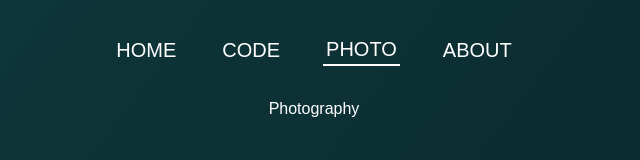
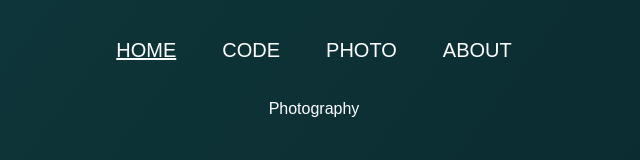
Before and after one commit to adityanaithani/adityanaithani.github.io, a React (Create React App) app: page /photography in a window 1280 px wide. In both pictures the pointer is over the link "HOME". Shown: the top 160 px of the page, without its empty margins (326-966 px from the left). Built offline with nearby package versions, Linux system fonts and the light colour scheme; a web font is replaced by a local one.

Commit message:
lowkey i forgot what these were lol

```diff
--- a/src/pages/Home.js
+++ b/src/pages/Home.js
@@ -7,9 +7,9 @@ import '../styles/Home.css';
 function Home() {
   return (
     <div className = "home" >
-      <div className = "about noselect">
-        <h2 className = "glow"> aditya. </h2>
-        <div className = "prompt">
+      <div className = "about">
+        <h2 className = "glow noselect"> aditya. </h2>
+        <div className = "prompt noselect">
           <p> cs, bio, photo.</p>
           <a href = "https://www.linkedin.com/in/aditya-naithani/" className = "icons"> <LinkedInIcon /> </a>
           <a href = "https://github.com/adityanaithani" className = "icons"> <GitHubIcon /> </a>
--- a/src/styles/Navbar.css
+++ b/src/styles/Navbar.css
@@ -27,19 +27,7 @@
   display: inline-block;
   position: relative;
   color: white;
-}
-
-.Navbar a:hover::after {
-  content: '';
-  position: absolute;
-  width: 100%;
-  transform: scaleX(0);
-  height: 2px;
-  bottom: 0;
-  left: 0;
-  background-color: #0087ca;
-  transform-origin: bottom right;
-  transition: transform 0.25s ease-out;
+  text-decoration: underline;
 }
 
 .toggleButton {
@@ -62,7 +50,12 @@
 }
 
 .active {
-  border-bottom: 2px solid white;
+  /* border-bottom: 2px solid white; */
+  text-decoration: underline;
+  text-decoration-color: white;
+  text-decoration-thickness: 2em;
+  text-decoration-style: solid;
+
 }
 
 #open {
```
